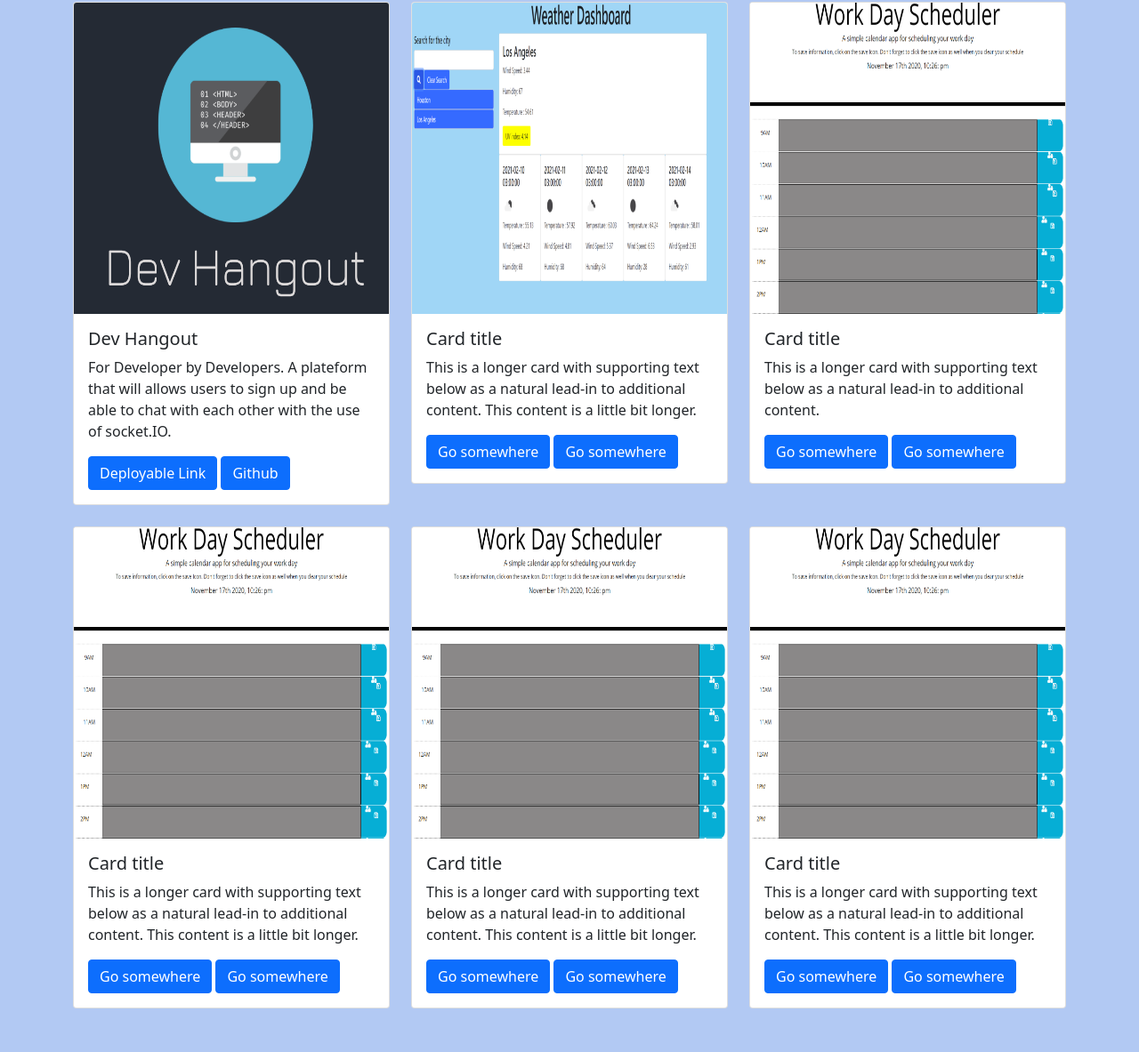
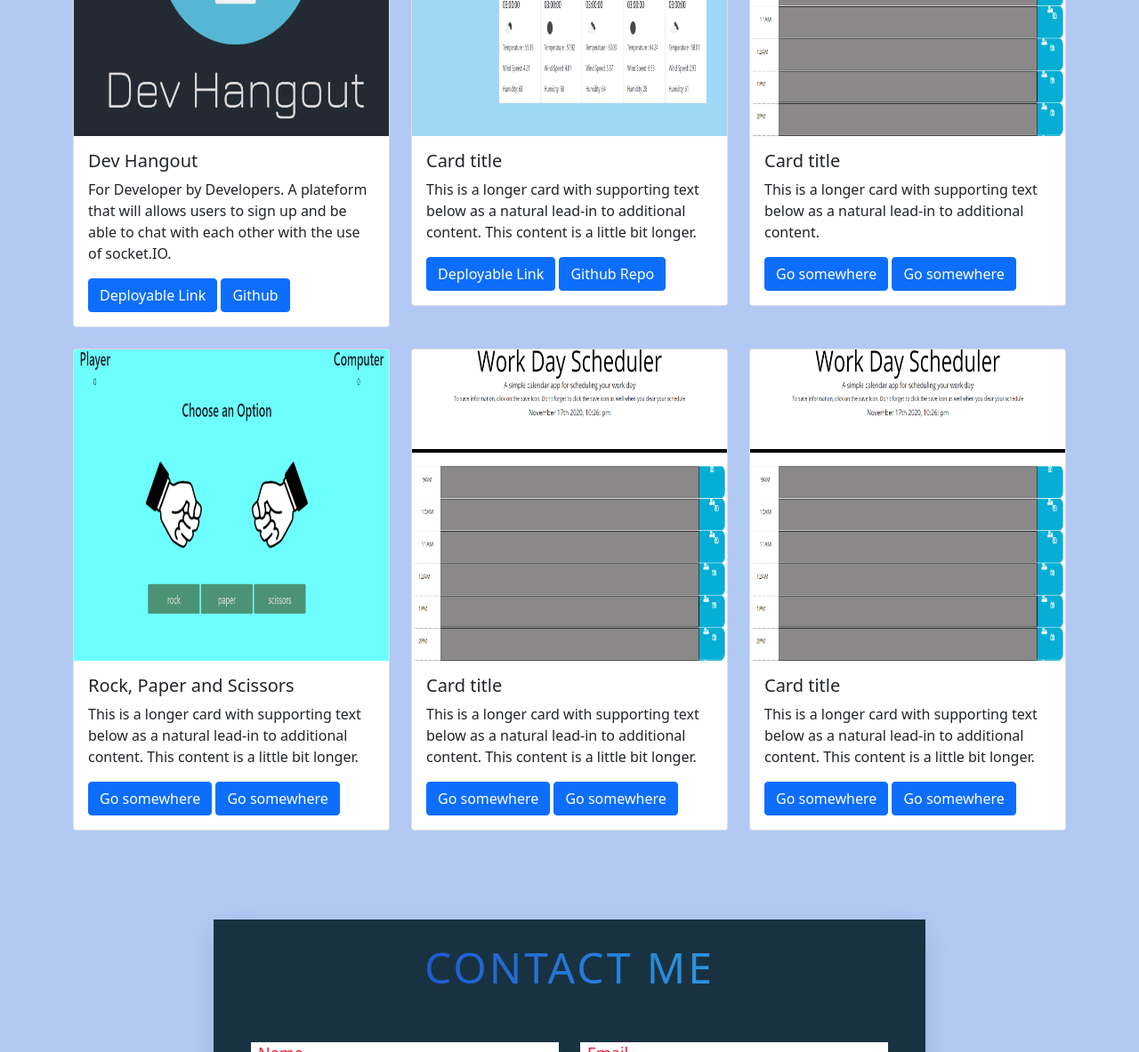
Before and after one commit to Hoybaby/Final-Portfolio, a website: page index.html in a window 1280 px wide. Shown: the part 2448-3631 px from the top of the page at 89% size. Drawn offline with nearby package versions, Linux system fonts and the light colour scheme.

Commit message:
last pushes for job applications

```diff
--- a/assets/css/style.css
+++ b/assets/css/style.css
@@ -169,7 +169,7 @@ header .header-content .content p {
     background-size: cover;
     background-position:center;
     background-attachment: fixed;
-    height:100vh;
+    height:75vh;
 }
 
 .services h2 {
--- a/index.html
+++ b/index.html
@@ -137,93 +137,7 @@
             </div>
         </div>
     </div>
-    <!-- Service END -->
 
-    <!-- Projects Begin -->
-    <!-- <div class="section projects">
-        <div class="container mt-3 pt-5">
-        <h2>Projects</h2>
-            <div class="projects-div">
-                <div class="row">
-                    <div class="col-lg-4 col-12  text-center">
-                        <div class="card">
-                        <img class="card-img-top" src="./assets/images/Day Planner.PNG" alt="Card image cap">
-                            <div class="card-body">
-                                <h5 class="card-title">Dev Hangout</h5>
-                                <p class="card-text">Some quick example text to build on the card title and make up the bulk of the
-                                    card's content.</p>
-                                <a href="https://dev-hangout.herokuapp.com/" target="_blank" class="btn btn-primary">Deployable Link</a>
-                                <a href="https://github.com/Hoybaby/Dev-Hangout" target="_blank" class="btn btn-primary">See Github Repo</a>
-                            </div>
-                        </div>
-                    </div>
-                    <div class="col-lg-4 col-12 text-center">
-                        <div class="card" >
-                        <img class="card-img-top" src="./assets/images/Day Planner.PNG" alt="Card image cap">
-                            <div class="card-body">
-                                <h5 class="card-title">Dev Hangout</h5>
-                                <p class="card-text">Some quick example text to build on the card title and make up the bulk of the
-                                    card's content.</p>
-                                <a href="#" class="btn btn-primary">Deployable Link</a>
-                                <a href="#" class="btn btn-primary">See Github Repo</a>
-                            </div>
-                        </div>
-                    </div>
-                    <div class="col-lg-4 col-12 text-center">
-                        <div class="card">
-                        <img class="card-img-top" src="./assets/images/Day Planner.PNG" alt="Card image cap">
-                            <div class="card-body">
-                                <h5 class="card-title">Dev Hangout</h5>
-                                <p class="card-text">Some quick example text to build on the card title and make up the bulk of the
-                                    card's content.</p>
-                                <a href="#" class="btn btn-primary">Deployable Link</a>
-                                <a href="#" class="btn btn-primary">See Github Repo</a>
-                            </div>
-                        </div>
-                    </div>
-                </div>
-                <div class="row">
-                    <div class="col-lg-4 col-12 text-center">
-                        <div class="card">
-                        <img class="card-img-top" src="./assets/images/dev-hangout.PNG" alt="Card image cap">
-                            <div class="card-body">
-                                <h5 class="card-title">Dev Hangout</h5>
-                                <p class="card-text">Some quick example text to build on the card title and make up the bulk of the
-                                    card's content.</p>
-                                <a href="#" class="btn btn-primary">Deployable Link</a>
-                                <a href="#" class="btn btn-primary">See Github Repo</a>
-                            </div>
-                        </div>
-                    </div>
-                    <div class="col-lg-4 col-12 text-center">
-                        <div class="card" >
-                        <img class="card-img-top" src="./assets/images/dev-hangout.PNG" alt="Card image cap">
-                            <div class="card-body">
-                                <h5 class="card-title">Dev Hangout</h5>
-                                <p class="card-text">Some quick example text to build on the card title and make up the bulk of the
-                                    card's content.</p>
-                                <a href="#" class="btn btn-primary">Deployable LInk</a>
-                                <a href="#" class="btn btn-primary">See Github Repo</a>
-                            </div>
-                        </div>
-                    </div>
-                    <div class="col-lg-4 col-12 text-center">
-                        <div class="card">
-                        <img class="card-img-top" src="./assets/images/dev-hangout.PNG" alt="Card image cap">
-                            <div class="card-body">
-                                <h5 class="card-title">Dev Hangout</h5>
-                                <p class="card-text">Some quick example text to build on the card title and make up the bulk of the
-                                    card's content.</p>
-                                <a href="#" class="btn btn-primary">Deployable Link</a>
-                                <a href="#" class="btn btn-primary">See Github Repo</a>
-                            </div>
-                        </div>
-                    </div>
-                </div>
-
-            </div>
-        </div>
-    </div> -->
     <div class="section container projects" id="projects">
         <h2>Projects</h2>
         <div class="row row-cols-1 row-cols-md-3 g-4">
@@ -246,8 +160,8 @@
                         <h5 class="card-title">Card title</h5>
                         <p class="card-text">This is a longer card with supporting text below as a natural lead-in to
                             additional content. This content is a little bit longer.</p>
-                            <a href="#" class="btn btn-primary">Go somewhere</a>
-                            <a href="#" class="btn btn-primary">Go somewhere</a>
+                            <a href="https://hoybaby.github.io/Day-Planner-MaB/" class="btn btn-primary">Deployable Link</a>
+                            <a href="https://github.com/Hoybaby/Day-Planner-MaB" target="_blank" class="btn btn-primary">Github Repo</a>
 
                     </div>
                 </div>
@@ -266,9 +180,9 @@
             </div>
             <div class="col">
                 <div class="card ">
-                    <img src="./assets/images/Day Planner.PNG" class="card-img-top" alt="...">
+                    <img src="./assets/images/Rock_PaperScissor_800x650.png" class="card-img-top" alt="...">
                     <div class="card-body">
-                        <h5 class="card-title">Card title</h5>
+                        <h5 class="card-title">Rock, Paper and Scissors</h5>
                         <p class="card-text">This is a longer card with supporting text below as a natural lead-in to
                             additional content. This content is a little bit longer.</p>
                             <a href="#" class="btn btn-primary">Go somewhere</a>
```
Also changed, not shown: assets/images/Rock, Paper,Scissor.PNG (added), assets/images/Rock_PaperScissor_800x650.png (added).
